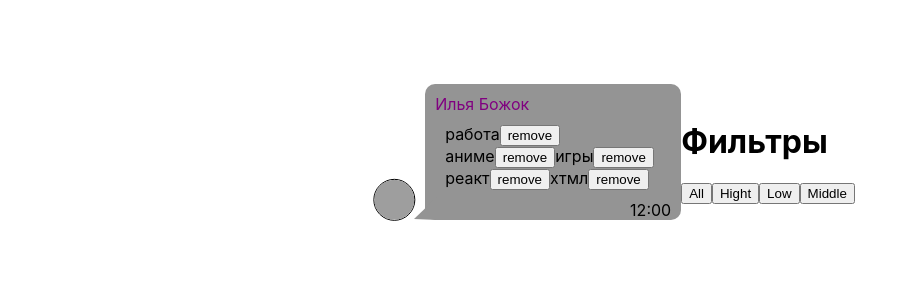
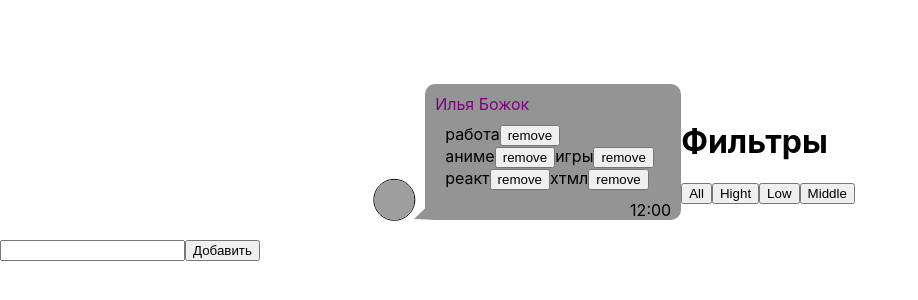
Before and after one commit to Prough123/zadanie-one, a React (Create React App) app: page / in a window 1280 px wide. Shown: the part 116-416 px from the top of the page, without its empty margins (0-918 px from the left). Built offline with nearby package versions, Linux system fonts and the light colour scheme; grey boxes are pictures that could not be loaded.

Commit message:
homeworkThree

```diff
--- a/package.json
+++ b/package.json
@@ -10,6 +10,7 @@
     "@types/node": "^12.0.0",
     "@types/react": "^16.9.0",
     "@types/react-dom": "^16.9.0",
+    "@types/uuid": "^8.0.0",
     "antd": "^4.2.5",
     "react": "^16.13.1",
     "react-dom": "^16.13.1",
--- a/src/App.tsx
+++ b/src/App.tsx
@@ -1,13 +1,19 @@
 import React, {useState} from 'react';
 import './App.css';
 import MessageContent from "./components/messageContent/messageContent";
-
+import GreetNewComer from "./components/GreetNewComer/GreetNewComer"
+import {v1} from "uuid";
 
 
 export type FilterValueType = "all" | "hight" | "low" | "middle";
 
+type AddedNameType = {
+        id: string,
+        name: string,
+    }
+
+
 function App() {
-
     const Profile = [
         {
             name: "Илья Божок",
@@ -17,8 +23,6 @@ function App() {
         },
     ]
 
-
-
     let [work, setWorking] = useState([
         {id: 1, n: "работа", p: "hight"},
         {id: 2, n: "аниме", p: "low"},
@@ -26,6 +30,13 @@ function App() {
         {id: 4, n: "реакт", p: "hight"},
         {id: 5, n: "хтмл", p: "low"}
     ])
+
+    let [name, setName] = useState<Array<AddedNameType>>([])
+
+    function addName(titleName:string) {
+        let nameCount = {id: v1(), name: titleName}
+        setName([...name, nameCount])
+    }
 
     let [filter, setFilter] = useState<FilterValueType>("all")
 
@@ -36,8 +47,7 @@ function App() {
     }
     let workForMessageContent = work;
     const changeFilter = (value: FilterValueType) => {
-    setFilter(value)
-
+        setFilter(value)
     }
 
     if (filter !== "all") {
@@ -52,6 +62,8 @@ function App() {
                 removeDoings={removeDoings}
                 changeFilter={changeFilter}
             />
+
+            <GreetNewComer addName={addName}/>
         </div>
     );
 }
--- /dev/null
+++ b/src/components/GreetNewComer/GreetNewComer.tsx
@@ -0,0 +1,48 @@
+import React, {ChangeEvent, KeyboardEvent, useState} from 'react'
+
+
+type addNameProps = {
+    addName: (titleName: string) => void;
+}
+
+function GreetNewComer(props: addNameProps) {
+    let [name, setName] = useState<string>("")
+
+    const HandlerInput = (e: ChangeEvent<HTMLInputElement>) => {
+        setName(e.currentTarget.value)
+    }
+
+    const HandlerHelloName = () => {
+        if (name) {
+            alert(`${name} привет`)
+            props.addName(name)
+            setName('')
+        } else {
+            alert('Пустота')
+        }
+    }
+
+    const HandlerOnKeyPress = (e: KeyboardEvent<HTMLInputElement>) => {
+        if (e.charCode === 13) {
+
+        }
+
+    }
+
+
+    return (
+        <div>
+            <h3></h3>
+            <input
+                type="text"
+                value={name}
+                onChange={HandlerInput}
+                onKeyPress={HandlerOnKeyPress}/>
+            <button onClick={HandlerHelloName}>Добавить</button>
+        </div>
+    )
+
+}
+
+
+export default GreetNewComer;
```
Also changed, not shown: src/components/myQualities/myQualities.tsx (deleted, +0 -16 lines), 1 other file (tests, documents, lock files or other folders).
